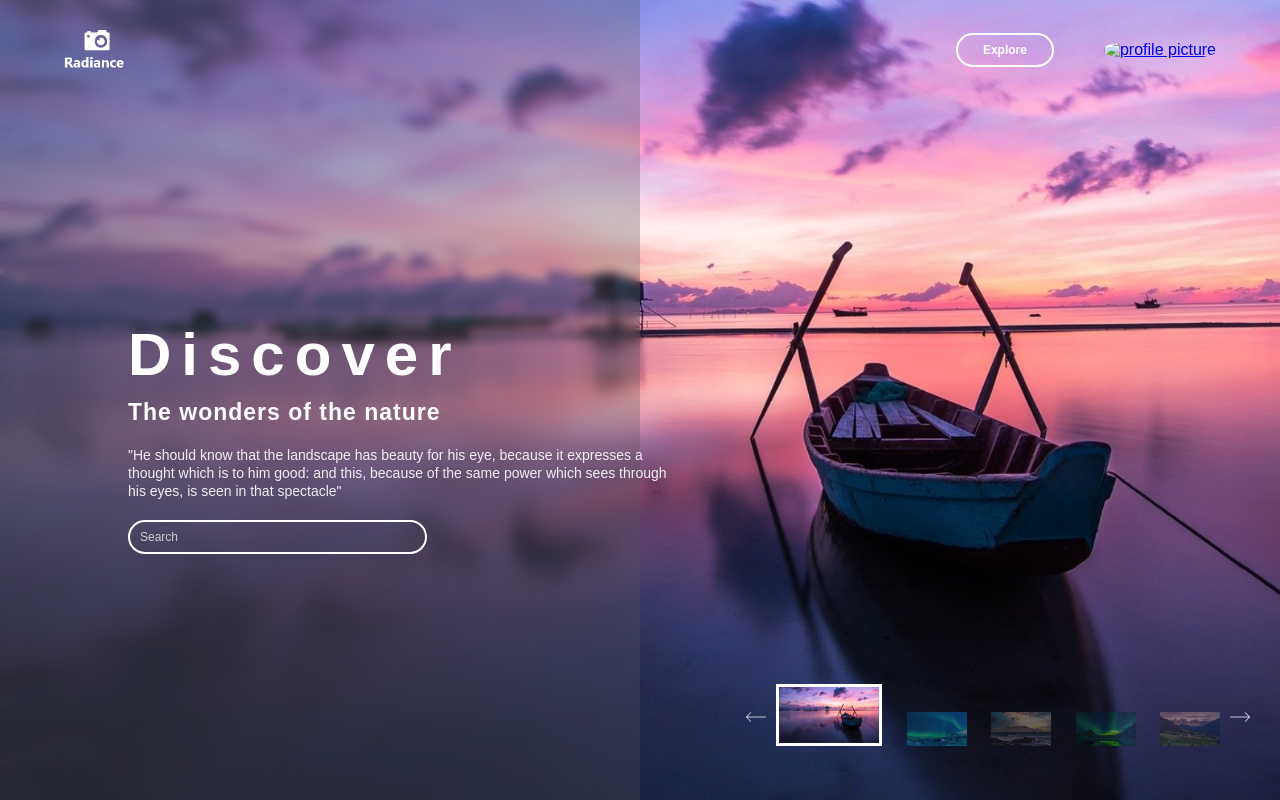
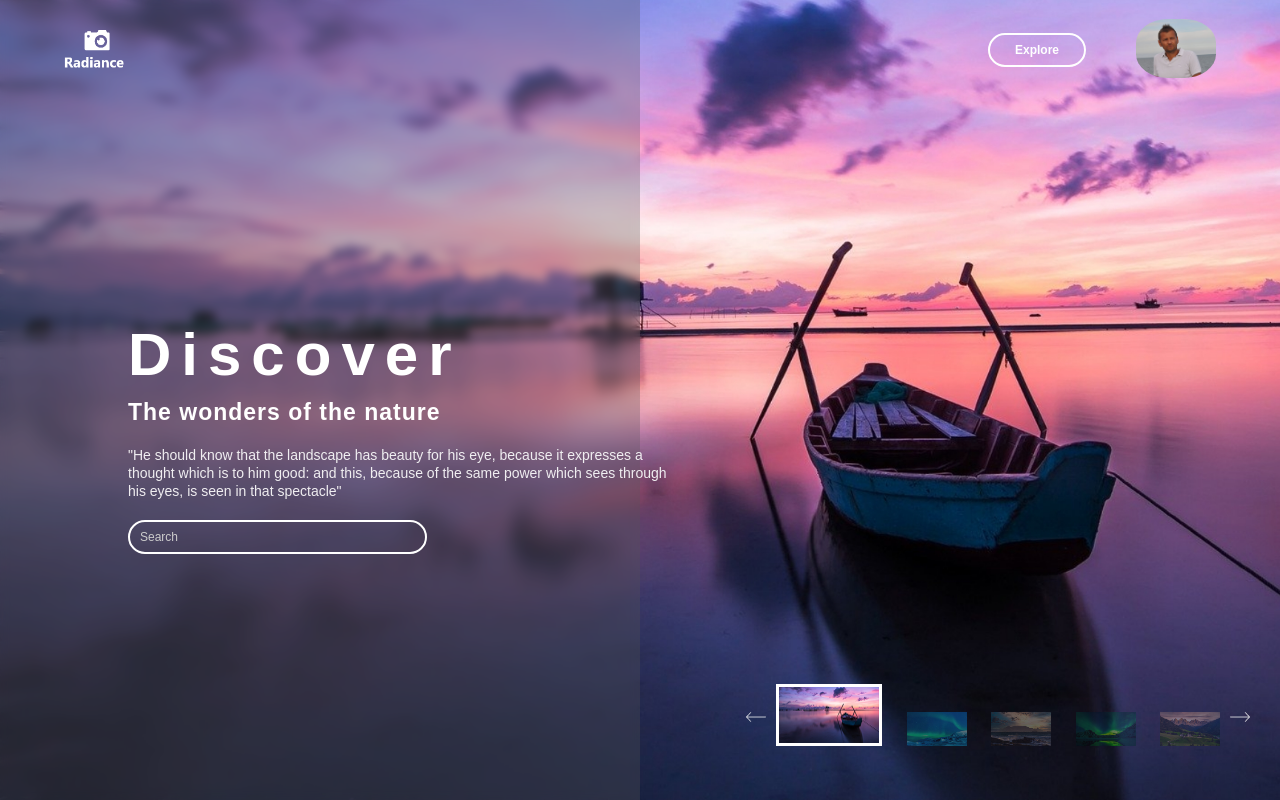
Before and after one commit to Danutzz8/Dynamic-Images-Website, a plain HTML site: page index.html in a window 1280 px wide. Drawn offline with Linux system fonts and the light colour scheme.

Commit message:
profile picture ext ension

```diff
--- a/index.html
+++ b/index.html
@@ -13,7 +13,7 @@
             <img src="images/logo.png" alt="logo image" class="logo">
             <div class="user">
                 <button><a href="http://google.com" target="_blank">Explore</a></button>
-                <a href="https://condescending-panini-a4782b.netlify.app" target="_blank"><img src="images/profile-pict.png" alt="profile picture"></a>
+                <a href="https://condescending-panini-a4782b.netlify.app" target="_blank"><img src="images/profile-picture.jpg" alt="profile picture"></a>
             </div>
         </div>
 
```
